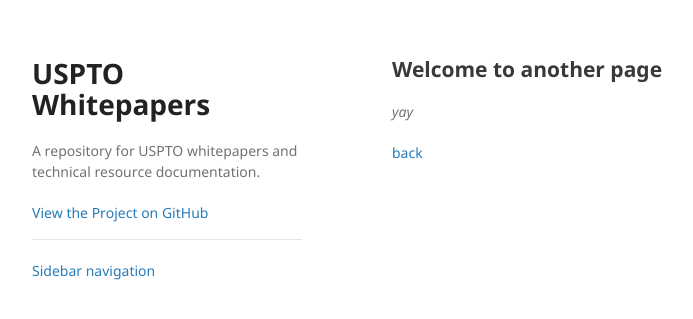
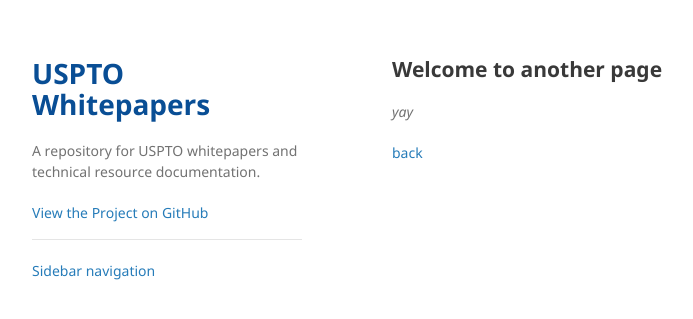
Before and after one commit to USPTO/whitepapers, a Jekyll site: the page built from another-page.md, in a window 1280 px wide. Shown: the top 319 px of the page, without its empty margins (178-871 px from the left). Built offline with Jekyll 4.4.1, drawn with Linux system fonts in a browser that asks for light colours; our own code applies the rules of GitHub Pages for plain Markdown files.

Commit message:
Header color update

```diff
--- a/_sass/jekyll-theme-minimal.scss
+++ b/_sass/jekyll-theme-minimal.scss
@@ -10,7 +10,7 @@ body {
 }
 
 h1, h2, h3, h4, h5, h6 {
-  color:#222;
+  color:#094E95;
   margin:0 0 20px;
 }
 
```
